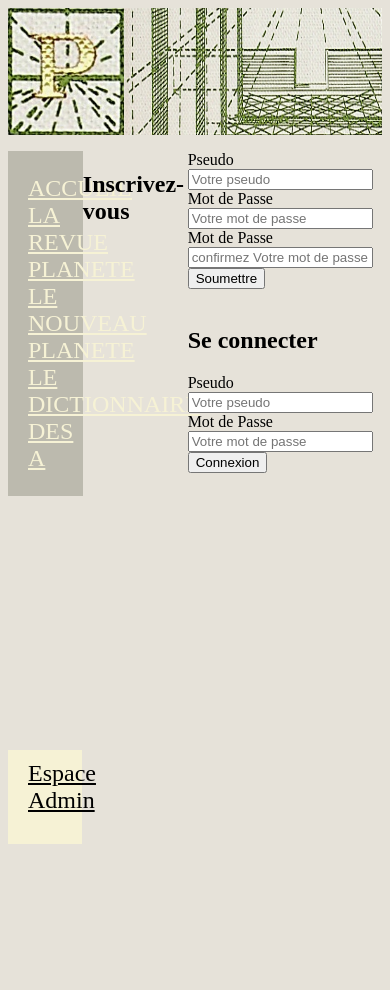
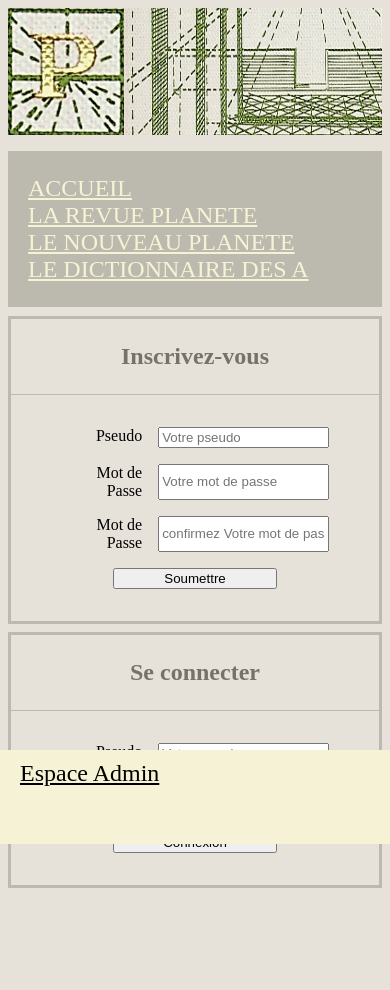
Before and after one commit to campeurman/planete, a PHP site: page / in a window 390 px wide. Before the commit the page ends 844 px from the top, so only its background shows below. Run offline with PHP 8.4, Linux system fonts and the light colour scheme; the visitor is signed in with stand-in values (Sample User, id 1).

Commit message:
correction responsive page d'accueil

```diff
--- a/index.php
+++ b/index.php
@@ -226,7 +226,7 @@ function showMembre() {
 		<header id="entete">
             <img src="image/planete-logo.png" alt="logo"><img src="image/planete-background-blancvert.jpg" id="flag" alt="logo">
         </header>
-		<div id="encadre">
+		<div id="encadre" class="sm-col lg-row">
 			<div id="menu">
 				<ul>
 					<li><a href="index.php?page=home">Accueil</a></li>
--- a/style.css
+++ b/style.css
@@ -17,6 +17,33 @@ a:hover {
     color: #eee1ac;
 }
 
+.sm-row {
+    width: 100%;
+    display: flex;
+    flex-flow: row nowrap;
+}
+
+.sm-col {
+    width: 100%;
+    display: flex;
+    flex-flow: column wrap;
+}
+
+.sm-col-1 { width: 8.33%; }
+.sm-col-2 { width: 16.66%; }
+.sm-col-3 { width: 25%; }
+.sm-col-4 { width: 33.33%; }
+.sm-col-5 { width: 41.66%; }
+.sm-col-6 { width: 50%; }
+.sm-col-7 { width: 58.33%; }
+.sm-col-8 { width: 66.66%; }
+.sm-col-9 { width: 75%; }
+.sm-col-10 { width: 83.33%; }
+.sm-col-11 { width: 91.66%; }
+.sm-col-12 { width: 100%; }
+
+
+/* Header */
 #entete{
     height : 15vh;
     overflow: hidden;
@@ -30,15 +57,17 @@ a:hover {
     height : 100vh;
 }
 
+/* Conteneur page */
 #encadre{
-    display : flex;
-    flex-wrap: nowrap;
     align-items: stretch;
     margin-top: 2vh;
+    margin-bottom: 12vh;
 }
 
+/* Menu */
 #encadre #menu{
-    width : 20%;
+    width : 100%;
+    flex-shrink: 0;
     background-color: #bcbaae;
     color: #f7f7ea;
 }
@@ -50,8 +79,69 @@ a:hover {
     text-transform: uppercase;
 }
 
+#admin {
+    position: fixed;
+    height: 10vh;
+    background-color: #f6f2d5;
+    z-index: 100;
+    bottom: 0;
+    left: 0;
+    width: 100%;
+    padding: 10px 0 0 20px;
+}
+
+#admin a {
+    color: black;
+    font-size: 1.5em;
+}
+
+/* Template Home */
+.form {
+    border: 3px solid #bcbaae;
+    width: calc(100% - 6px);
+    margin-top: 1vh;
+}
+
+.form h2 {
+    margin: 0;
+    padding: 1em 0;
+    color: #74726b;
+    text-align: center;
+    border-bottom: 1px solid #bcbaae;
+}
+
+.form form {
+    width: calc(100% - 3em);
+    padding: 1.5em;
+    margin: auto;
+    text-align: center;
+}
+
+.form form div {
+    width: calc(100% - 3em);
+    margin: 0.5em auto;
+    justify-content: center;
+}
+
+.form form div label {
+    display: block;
+    margin: 0;
+    text-align: right;
+    padding-right: 1em;
+    width: 30%;
+}
+
+.form form div input {
+    display: block;
+    margin: 0;
+    width: 60%;
+}
+
+/* Template Membre */
+
+/* Templates Revues */
 #cadre {
-    width : 80%;
+    width : 75%;
     display: flex;
     flex-wrap: wrap;
     justify-content: space-evenly;
@@ -66,26 +156,7 @@ a:hover {
     width : 100%;
 }
 
-#admin {
-    position: fixed;
-    height: 10vh;
-    background-color: #f6f2d5;
-    z-index: 100;
-    bottom: 0;
-    width: calc(20% - 24px);
-    padding: 10px 0 0 20px;
-}
-
-#admin a {
-    color: black;
-    font-size: 1.5em;
-}
-
-/* Template Home */
-
-/* Template Membre */
-
-/* Template Revue */
+/* Template Revue/Article */
 #revue {
     display: flex;
     width: 80%;
--- a/views/home.php
+++ b/views/home.php
@@ -1,43 +1,43 @@
+<section class="sm-col lg-row bg-light">
+     <div class="form sm-col-12 lg-col-6">
         <h2>Inscrivez-vous</h2>
 
- <section class="row bg-light">
-     <div class="col-6">
-        <form action="index.php?page=insert_user" method="POST">
-            <div>
+        <form class="sm-col" action="index.php?page=insert_user" method="POST">
+            <div class="sm-row">
                 <label> Pseudo </label>
                 <input type='text' id='pseudo' name='pseudo' placeholder="Votre pseudo">
             </div>
-            <div>
+            <div class="sm-row">
                 <label> Mot de Passe </label>
                 <input type='password' id='password' name='password' placeholder="Votre mot de passe" required='required'>
             </div>
-            <div>
+            <div class="sm-row">
                 <label> Mot de Passe </label>
                 <input type='password' id='password2' name='password2' placeholder="confirmez Votre mot de passe" required='required'>
             </div>
-            <div>
+            <div class="sm-row">
                 <input type='submit' id='valider' value='Soumettre'>
             </div>
         </form>
     </div>
 
-<br>
-
+    <div class="form sm-col-12 lg-col-6">
         <h2>Se connecter</h2>
 
-     <form action="index.php?page=connect_user" method="POST">
-        <div>
+        <form class="sm-col" action="index.php?page=connect_user" method="POST">
+            <div class="sm-row">
                 <label> Pseudo </label>
                 <input type='text' id='pseudo' name='pseudo' placeholder="Votre pseudo">
             </div>
-        <div>
+            <div class="sm-row">
                 <label> Mot de Passe </label>
                 <input type='password' id='password' name='password' placeholder="Votre mot de passe" required='required'>
             </div>
 
-        <div>
+            <div class="sm-row">
                 <input type='submit' id='connexion' value='Connexion'>
             </div>
         </form>
+    </div>
 
 </section>
```
Also changed, not shown: other parts of style.css (+81 -0 lines). Lines whose indentation alone changed are shown as unchanged.
